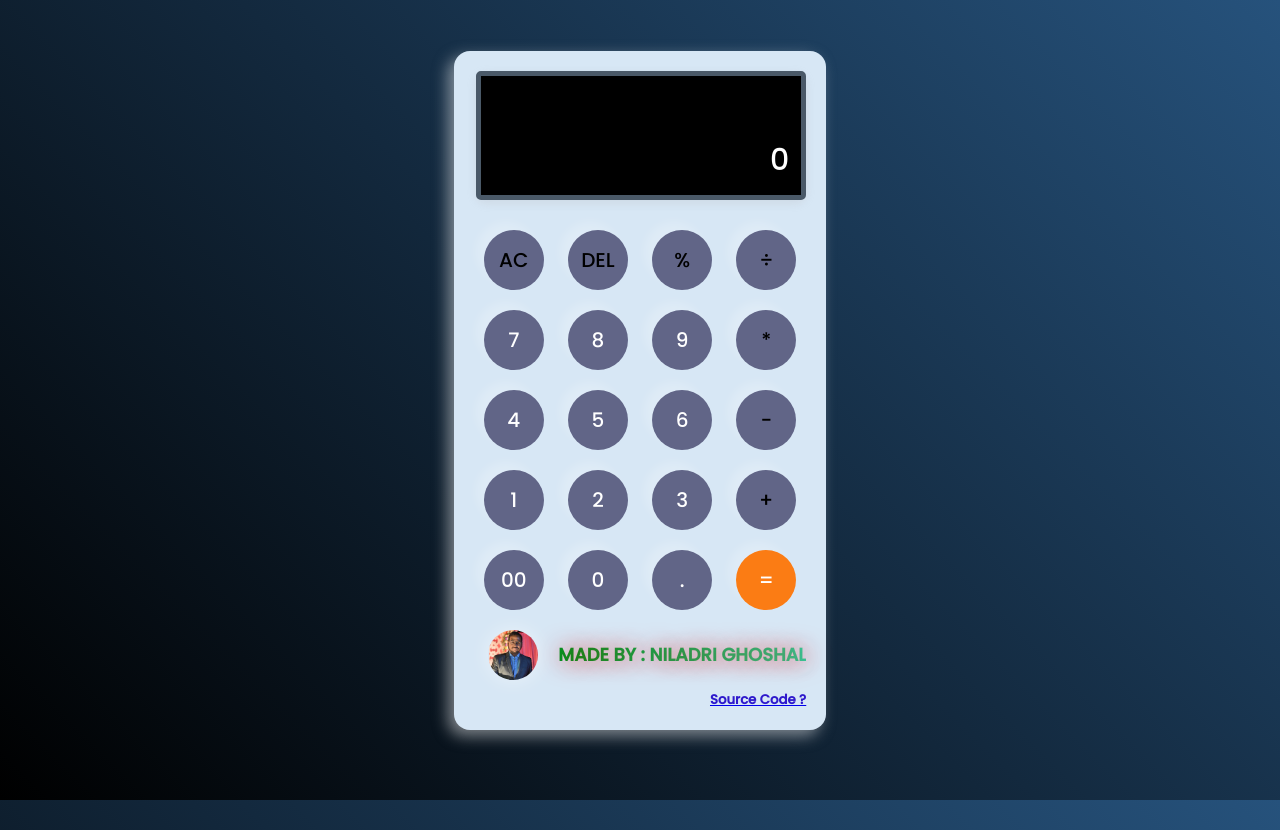
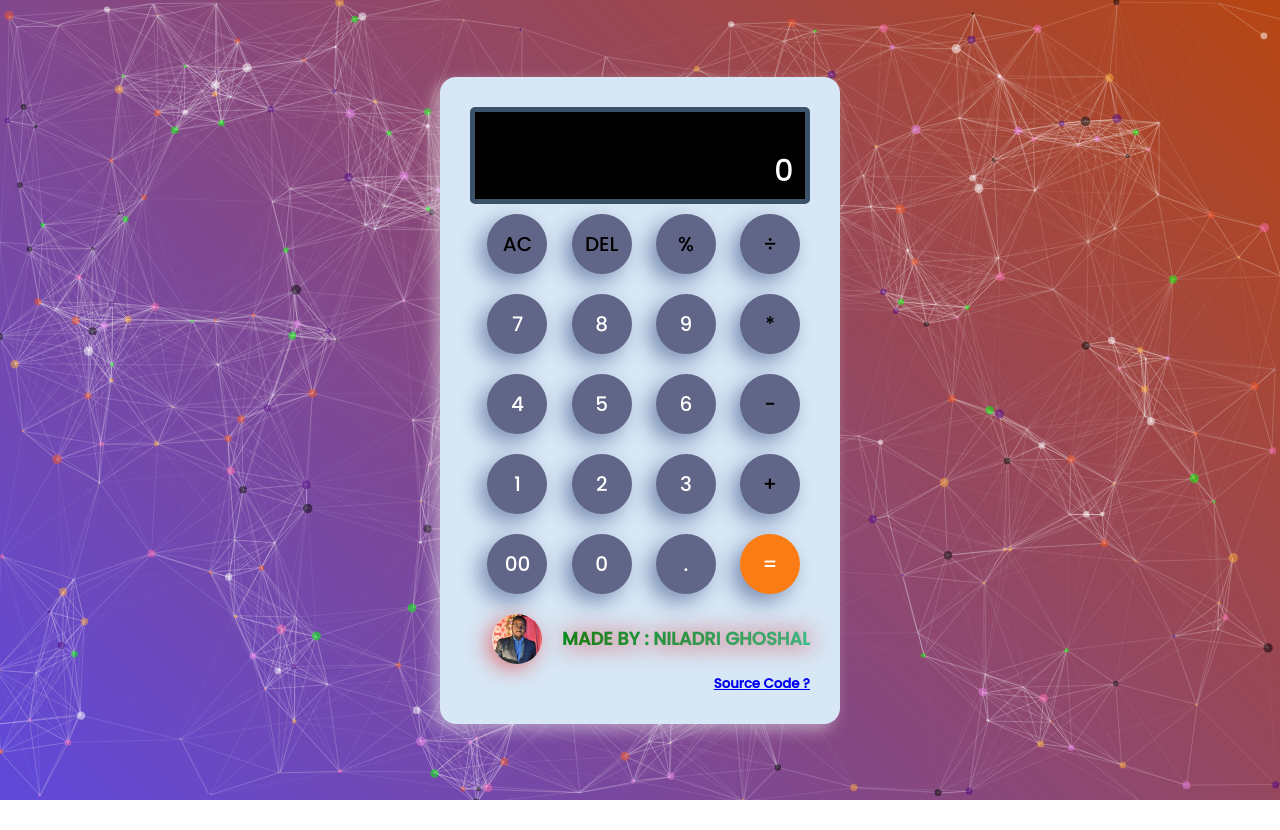
Before and after one commit to niladrighoshal/ng-simple-calculator, a plain HTML site: page index.html in a window 1280 px wide. After the commit the page ends 807 px from the top, so only its background shows below. Drawn offline with Linux system fonts and the light colour scheme; animation ran at ten frames a second.

Commit message:
Update app.js, index.html, and style.css

```diff
--- a/app.js
+++ b/app.js
@@ -16,14 +16,14 @@ particlesJS('particles-js',
   {
     "particles": {
       "number": {
-        "value": 80,
+        "value": 300,
         "density": {
           "enable": true,
           "value_area": 800
         }
       },
       "color": {
-        "value": "#ffffff"
+        "value": ["#f35626", "#feab3a", "#00ff00", "#000000", "#ffffff", "#4b0082", "#ee82ee", "#ff69b4"]
       },
       "shape": {
         "type": "circle",
--- a/index.html
+++ b/index.html
@@ -8,7 +8,7 @@
     <title>Calculator - By Niladri Ghoshal</title>
 </head>
 <body >
-
+    <div id="particles-js"></div>
     <div class="outerbox">
     <div class="calculator">
         <div class="boxes">
@@ -62,10 +62,9 @@
     </div>
 
 </div>
-    <script src="./script.js"></script>
-    <link rel="manifest" href="./manifest.json">
-    <script type="text/javascript" src="./particles.js"></script>
-    <script type="text/javascript" src="./app.js"></script>
-
+<script src="./particles.js"></script>
+<script src="./script.js"></script>
+<link rel="manifest" href="./manifest.json">
+<script type="text/javascript" src="./app.js"></script>
 </body>
 </html>
--- a/style.css
+++ b/style.css
@@ -1,58 +1,90 @@
 @import url('https://fonts.googleapis.com/css2?family=Poppins:wght@500&display=swap');
-*{
+
+* {
   margin: 0;
   padding: 0;
   box-sizing: border-box;
   font-family: 'Poppins', sans-serif;
 }
 
-body{
+body {
   width: 100%;
   height: 100vh;
   display: flex;
   justify-content: center;
   align-items: center;
-    background: linear-gradient(45deg,
-    #000000, #26527c);
+  /* background: linear-gradient(45deg, #000000, #26527c); */
+  margin: 0;
+  overflow: hidden;
 }
 
-/* .calculator{
-    border: 1px solid #212223;
-    padding: 20px;
+.calculator {
+  position: relative;
+  border: none;
+  padding: 30px;
   border-radius: 16px;
+  background: #d7e7f5;
+  box-shadow: -6px 6px 15px rgba(237, 237, 237, 0.5);
+  display: flex;
+  flex-direction: column;
+  align-items: flex-end; /* Align children to the right */
+  max-width: 400px; /* Limit the width on larger screens */
+  width: 100%; /* Take the full available width */
+}
+
+.input-section {
+  display: flex;
+  flex-direction: column;
+  align-items: flex-end; /* Align input elements to the right */
+  width: 100%;
+  background-color: black;
+  border: 5px solid #3c5268;
+  border-radius: 5px;
+
+}
+
+input[type="text"] {
+  border: none;
+  padding-left: 2px;
+  padding-top: 2px;
+  padding-right: 2px;
+  padding-bottom: 0px;
   background: transparent;
-    box-shadow: 0px 3px 15px rgba(113, 115, 119, 0.5);
-} */
-input{
+  font-size: 20px;
+  text-align: right;
+  color: #ffffff;
+  outline: none;
   width: 100%;
-    border:none ;
-    padding: 24px;
-    margin: 10px;
+}
+
+.output-section {
+  display: flex;
+  flex-direction: column;
+  align-items: flex-end; /* Align output elements to the right */
+  width: 100%;
+}
+
+#outputBox {
+  border: none;
+  padding-top: 5px;
+  padding-left: 5px;
+  padding-right: 5px;
+  padding-bottom: 5px;
   background: transparent;
-    /* box-shadow: 0px 3px 10px rgba(170, 159, 159, 0.2); */
   font-size: 30px;
   text-align: right;
   color: #ffffff;
+  outline: none;
+  margin-left: 5%;
+  margin-right: 2%;
 
 }
-.boxes{
-    width: 330px;
-    border: none;
-    background: transparent;
-    margin-bottom: 20px;
-    box-shadow: 0px 3px 10px rgba(170, 159, 159, 0.2);
-    border-radius: 10px;
-}
-.outerbox{
-    border: none;
-    background: transparent;
-    margin-bottom: 20px;
-    padding: 100px;
-}
-input::placeholder{
+#outputBox::placeholder{
   color: #ffffff;
 }
-button{
+
+/* Button styles */
+button {
   border: none;
   width: 60px;
   height: 60px;
@@ -61,20 +93,24 @@ button{
   background: rgb(97, 101, 135);
   color: #ffffff;
   font-size: 20px;
-    box-shadow: -8px -8px 10px rgba(255, 255,255, 0.2);
+  box-shadow: -8px 8px 20px rgba(15, 34, 105, 0.433);
   cursor: pointer;
   transition: transform 0.2s ease, box-shadow 0.2s ease;
 }
-button:active{
+
+button:active {
   transform: scale(0.80) translate(-5px, -5px);
   box-shadow: -8px -8px 10px rgba(255, 255, 255, 0);
 }
-.eqlBtn{
+
+.eqlBtn {
   background-color: #fb7c14;
 }
-.operator{
+
+.operator {
   color: #000000;
 }
+
 .footer {
   color: rgba(0, 208, 255, 0.814);
   display: flex;
@@ -113,8 +149,6 @@ button:active{
   }
 }
 
-
-
 .profile_img {
   width: 50px; /* Adjust the width as needed */
   height: 50px; /* Adjust the height as needed */
@@ -124,7 +158,7 @@ button:active{
   cursor: pointer;
   border: none;
   padding: 0;
-    box-shadow: -0px 0px 20px rgba(255, 255, 255, 0.5);
+  box-shadow: -5px 5px 20px rgba(228, 21, 21, 0.5);
 }
 
 /* Optional: Add some margin between the button and the text */
@@ -132,120 +166,46 @@ button:active{
   margin-left: 10px;
 }
 
-
-
-
-
-/* .calculator {
-    position: relative;
-    border: 1px solid #212223;
-    padding: 20px;
-    border-radius: 16px;
-    background: transparent;
-    box-shadow: 0px 3px 15px rgba(113, 115, 119, 0.5);
-    display: flex;
-    flex-direction: column;
-    align-items: center;
-} */
-
-.display {
+#particles-js {
+  position: absolute;
+  top: 0;
+  left: 0;
   width: 100%;
-    margin-bottom: 10px;
+  height: 100%;
+  z-index: -50;
+  background: linear-gradient(45deg, #5f49db, #b74612);
+}
+/* Mobile-specific styles using media query */
+@media screen and (max-width: 600px) {
+  .calculator {
+    padding: 20px; /* Adjust the padding for better spacing on smaller screens */
   }
 
-/* input[type="text"] {
-    width: 100%;
-    border: none;
-    padding: 24px;
-    background: transparent;
-    font-size: 30px;
-    text-align: right;
-    color: #ffffff;
-    outline: none;
-} */
-
-/* Your existing CSS rules */
-
-.calculator {
-    position: relative;
-    border: none;
-    padding: 20px;
-    border-radius: 16px;
-    background: #d7e7f5;
-    box-shadow: -6px 6px 15px rgba(237, 237, 237, 0.5);
-    display: flex;
-    flex-direction: column;
-    align-items: flex-end; /* Align children to the right */
+  input[type="text"] {
+    font-size: 24px; /* Decrease font size for better readability on small screens */
   }
 
-/* Create a new div for the input section */
-.input-section {
-    display: flex;
-    flex-direction: column;
-    align-items: flex-end; /* Align input elements to the right */
+  /* Add more styles for smaller screens as needed */
+  button {
+    border: none;
+    width: 60px;
+    height: 60px;
+    margin: 7px;
+    border-radius: 50%;
+    background: rgb(97, 101, 135);
+    color: #ffffff;
+    font-size: 20px;
+    box-shadow: -8px 8px 20px rgba(15, 34, 105, 0.433);
+    cursor: pointer;
+    transition: transform 0.2s ease, box-shadow 0.2s ease;
+  }
+  #particles-js {
+    position: absolute;
+    top: 0;
+    left: 0;
     width: 100%;
-    /* margin-bottom: 10px; */
-
-    background-color: black;
-    border: 5px solid #4a5968;
-    border-radius: 5px;
+    height: 100%;
+    z-index: -1;
+    background-color: #fb7c14;
 }
-
-/* Style the input box */
-input[type="text"] {
-    border: none;
-    /* padding: 2px; */
-    padding-left: 2px;
-    padding-top: 2px;
-    padding-right: 2px;
-    padding-bottom: 0px;
-    background: transparent;
-    font-size: 20px;
-    text-align: right;
-    color: #ffffff;
-    outline: none;
-    width: 100%;
 }
-
-/* Create a new div for the output section */
-.output-section {
-    display: flex;
-    flex-direction: column;
-    align-items: flex-end; /* Align output elements to the right */
-    width: 100%;
-}
-
-/* Style the output box */
-#outputBox {
-    border: none;
-    padding-top: 0px;
-    padding-left: 2px;
-    padding-right: 2px;
-    padding-bottom: 2px;
-    background: transparent;
-    font-size: 30px;
-    text-align: right;
-    color: #ffffff;
-    outline: none;
-}
-.source_code {
-  text-align: left;
-}
-
-.source_code h5{
-
-  color: #2e19cc;
-  cursor: pointer;
-  margin: 0;
-  padding: 0;
-  text-align: left;
-}
-
-.source_code h5:hover {
-  text-decoration: underline;
-}
-
-/* #particles-js{
-  height: 10%;
-  background: #2e19cc;
-} */
```
Lines whose indentation alone changed are shown as unchanged.
